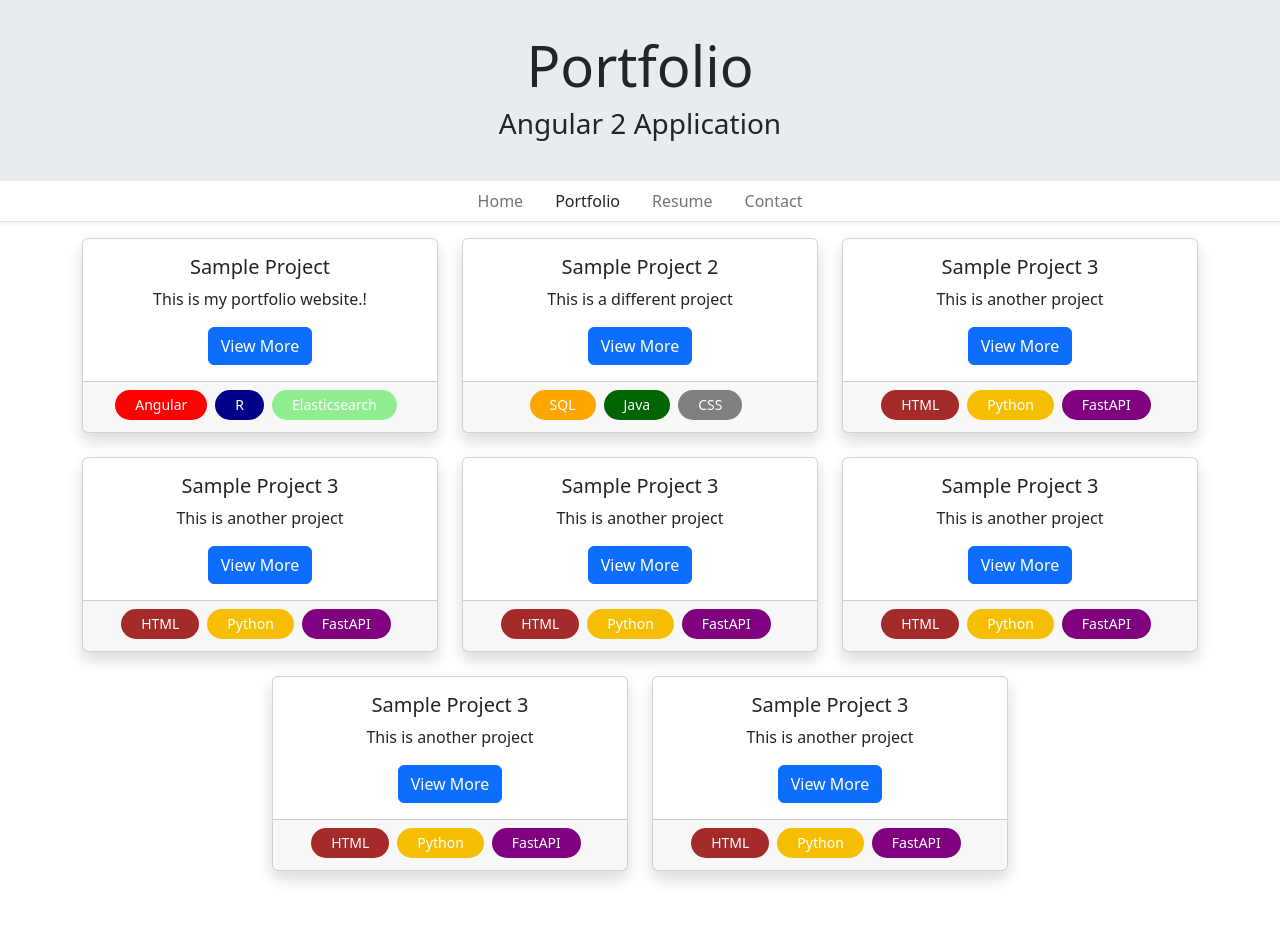
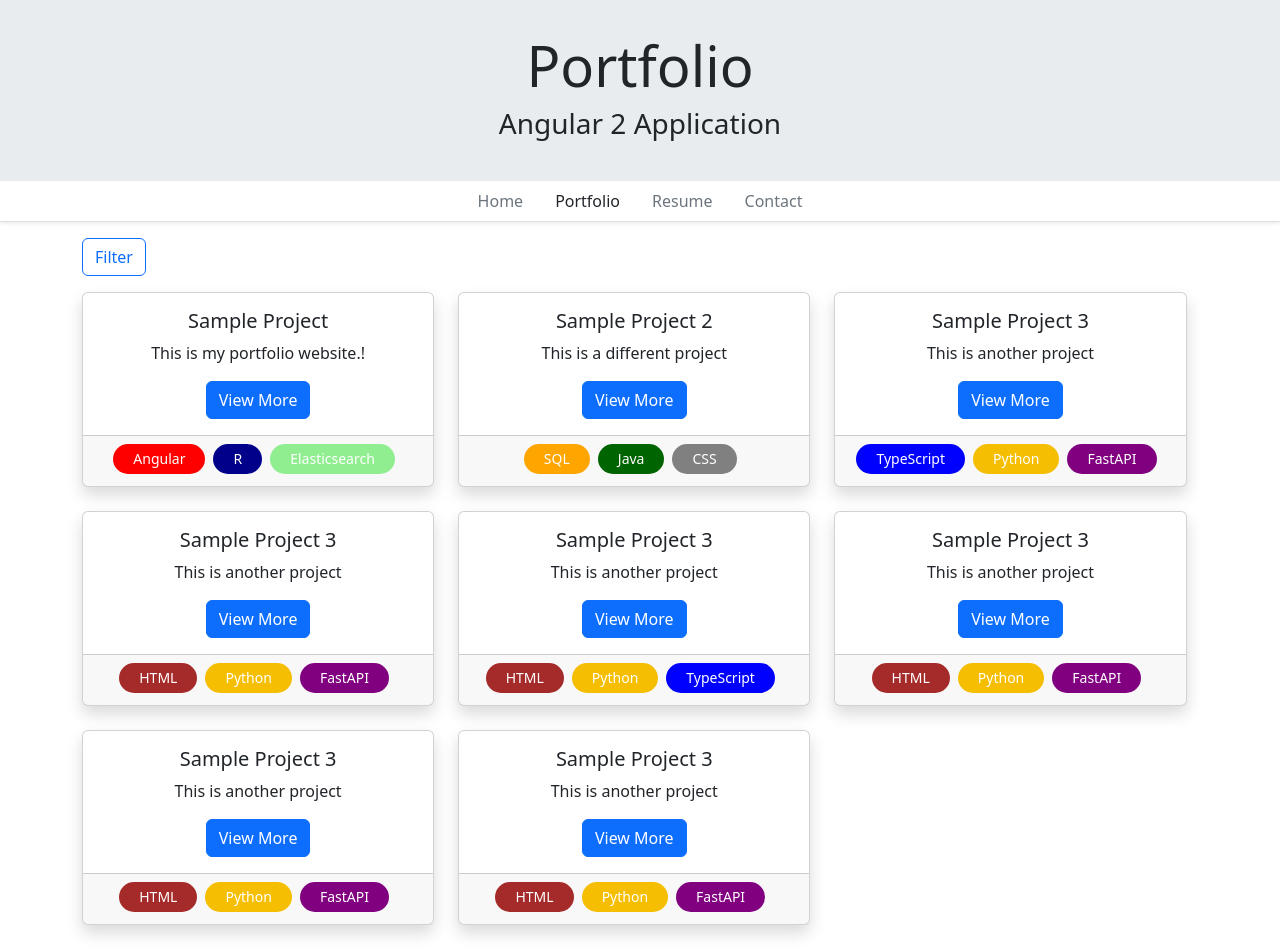
Before and after one commit to yakalin/portfolio, an Angular app: page /portfolio in a window 1280 px wide. Before the commit the page ends 895 px from the top, so only its background shows below. Built offline with nearby package versions, Linux system fonts and the light colour scheme.

Commit message:
Filtering projects enabled

```diff
--- a/src/app/_services/projects.service.ts
+++ b/src/app/_services/projects.service.ts
@@ -9,9 +9,9 @@ export class ProjectsService {
   projects: Project[] = [
     {id: 0, name: 'Sample Project', summary: 'This is my portfolio website.!', description: 'This is a website I made to showcase my projects and skills.', link: '//www.github.com', tags: [Tag.ANGULAR, Tag.R, Tag.ELASTICSEARCH], img: ['../../assets/portraet_Akalin.jpg']},
     {id: 1, name: 'Sample Project 2', summary: 'This is a different project', description: 'This is a website I made to showcase my projects and skills.', link: '', tags: [Tag.SQL, Tag.JAVA, Tag.CSS], img: ['../../assets/img/portfolio.png']},
-    {id: 2, name: 'Sample Project 3', summary: 'This is another project', description: 'This is a website I made to showcase my projects and skills.', link: '', tags: [Tag.HTML, Tag.PYTHON, Tag.FASTAPI], img: ['../../assets/img/portfolio.png']},
+    {id: 2, name: 'Sample Project 3', summary: 'This is another project', description: 'This is a website I made to showcase my projects and skills.', link: '', tags: [Tag.TYPESCRIPT, Tag.PYTHON, Tag.FASTAPI], img: ['../../assets/img/portfolio.png']},
     {id: 3, name: 'Sample Project 3', summary: 'This is another project', description: 'This is a website I made to showcase my projects and skills.', link: '', tags: [Tag.HTML, Tag.PYTHON, Tag.FASTAPI], img: ['../../assets/img/portfolio.png']},
-    {id: 4, name: 'Sample Project 3', summary: 'This is another project', description: 'This is a website I made to showcase my projects and skills.', link: '', tags: [Tag.HTML, Tag.PYTHON, Tag.FASTAPI], img: ['../../assets/img/portfolio.png']},
+    {id: 4, name: 'Sample Project 3', summary: 'This is another project', description: 'This is a website I made to showcase my projects and skills.', link: '', tags: [Tag.HTML, Tag.PYTHON, Tag.TYPESCRIPT], img: ['../../assets/img/portfolio.png']},
     {id: 5, name: 'Sample Project 3', summary: 'This is another project', description: 'This is a website I made to showcase my projects and skills.', link: '', tags: [Tag.HTML, Tag.PYTHON, Tag.FASTAPI], img: ['../../assets/img/portfolio.png']},
     {id: 6, name: 'Sample Project 3', summary: 'This is another project', description: 'This is a website I made to showcase my projects and skills.', link: '', tags: [Tag.HTML, Tag.PYTHON, Tag.FASTAPI], img: ['../../assets/img/portfolio.png']},
     {id: 7, name: 'Sample Project 3', summary: 'This is another project', description: 'This is a website I made to showcase my projects and skills.', link: '', tags: [Tag.HTML, Tag.PYTHON, Tag.FASTAPI], img: ['../../assets/img/portfolio.png']}
@@ -30,4 +30,22 @@ export class ProjectsService {
     }
     return project;
   }
+
+  GetProjectsByFilter(filterTags: Tag[]) {
+    let filteredProject: Project[] = [];
+    this.projects.forEach(function (project) {
+      let foundAll = true;
+      filterTags.forEach(function (filterTag){
+        if (project.tags.includes(filterTag) == false) {
+          foundAll = false;
+        }
+      })
+
+      if (foundAll) {
+        filteredProject.push(project);
+      }
+    });
+
+    return filteredProject;
+  }
 }
--- a/src/app/app.module.ts
+++ b/src/app/app.module.ts
@@ -13,7 +13,10 @@ import { ContactComponent } from './contact/contact.component';
 import { ProjectCardComponent } from './project-card/project-card.component';
 import { ModalModule } from 'ngx-bootstrap/modal';
 import { CarouselModule } from 'ngx-bootstrap/carousel';
+import { CollapseModule } from 'ngx-bootstrap/collapse';
 import { ProjectModalComponent } from './project-modal/project-modal.component';
+import { FormsModule } from '@angular/forms';
+import { BrowserAnimationsModule } from '@angular/platform-browser/animations';
 
 @NgModule({
   declarations: [
@@ -32,7 +35,10 @@ import { ProjectModalComponent } from './project-modal/project-modal.component';
     AppRoutingModule,
     NgbModule,
     ModalModule.forRoot(),
-    CarouselModule.forRoot()
+    CarouselModule.forRoot(),
+    CollapseModule.forRoot(),
+    FormsModule,
+    BrowserAnimationsModule
   ],
   providers: [
     provideClientHydration()
--- a/src/app/portfolio/portfolio.component.css
+++ b/src/app/portfolio/portfolio.component.css
@@ -0,0 +1,17 @@
+.cards{
+
+    @media only screen and (max-width: 425px) {
+        max-width: 100%;
+        min-width: 100%;
+    }
+
+    @media only screen and (min-width: 650px) {
+        max-width: 50%;
+        min-width: 50%;
+    }
+
+    @media only screen and (min-width: 1024px) {
+        max-width: 33%;
+        min-width: 33%;
+    }
+}
--- a/src/app/portfolio/portfolio.component.html
+++ b/src/app/portfolio/portfolio.component.html
@@ -1,6 +1,35 @@
 <div class="container">
-    <div class="row justify-content-center">
-        <div *ngFor="let project of projects" class="col-lg-4 col-md-6 mb-4" style="max-width: 380px; min-width: 380px;">
+
+    <div class="mb-2">
+        <div>
+            <button class="btn btn-outline-primary mb-2 me-2" (click)="isCollapsed = !isCollapsed">Filter</button>
+            <button class="btn btn-outline-secondary mb-2" (click)="ResetFilters()" [hidden]="!filtering">Reset</button>
+        </div>
+
+        <div [collapse]="isCollapsed" [isAnimated]="true">
+            <div class="border-mb-2 shadow-sm" style="width: 15.625rem;">
+                <form>
+                    <div class="row mx-0">
+                        <div class="col">
+                            <small><b>Languages:</b></small>
+                            <div class="form-group">
+                                <div class="form-check">
+                                    <label class="form-check-label small"><input type="checkbox" class="form-check-input position-static me-2" [(ngModel)]="typescript" (change)="Filter()" name="Typescript">Typescript</label>
+                                </div>
+                            </div>
+                        </div>
+
+                        <div class="col">
+                            <small><b>Frameworks:</b></small>
+                        </div>
+                    </div>
+                </form>
+            </div>
+        </div>
+    </div>
+
+    <div class="row">
+        <div *ngFor="let project of projects" class="col-lg-4 col-md-6 mb-4 cards">
             <app-project-card [project]="project"></app-project-card>
         </div>
     </div>
--- a/src/app/portfolio/portfolio.component.ts
+++ b/src/app/portfolio/portfolio.component.ts
@@ -12,6 +12,10 @@ import { ProjectsService } from '../_services/projects.service';
 export class PortfolioComponent implements OnInit{
   projects = {} as Project[];
 
+  isCollapsed: boolean = true;
+  typescript: boolean = false;
+  filtering: boolean = false;
+
   constructor(private titleService: Title, private projectsService: ProjectsService) {
     this.titleService.setTitle('Yusuf Akalin - Portfolio');
   }
@@ -19,4 +23,27 @@ export class PortfolioComponent implements OnInit{
   ngOnInit(): void {
       this.projects = this.projectsService.GetProjects();
   }
+
+  Filter() {
+    let filterTags: Tag[] = [];
+
+    if(this.typescript) {
+      filterTags.push(Tag.TYPESCRIPT);
+    }
+
+    if(this.typescript) {
+      this.filtering = true;
+    }
+    else {
+      this.filtering = false;
+    }
+
+    this.projects = this.projectsService.GetProjectsByFilter(filterTags);
+  }
+
+  ResetFilters() {
+    this.typescript = false;
+    this.filtering = false;
+    this.projects = this.projectsService.GetProjects();
+  }
 }
--- a/src/styles.css
+++ b/src/styles.css
@@ -7,3 +7,7 @@
     border-radius: 25px;
     color: white
 }
+
+.container{
+    max-width: 71.25rem;
+}
```
